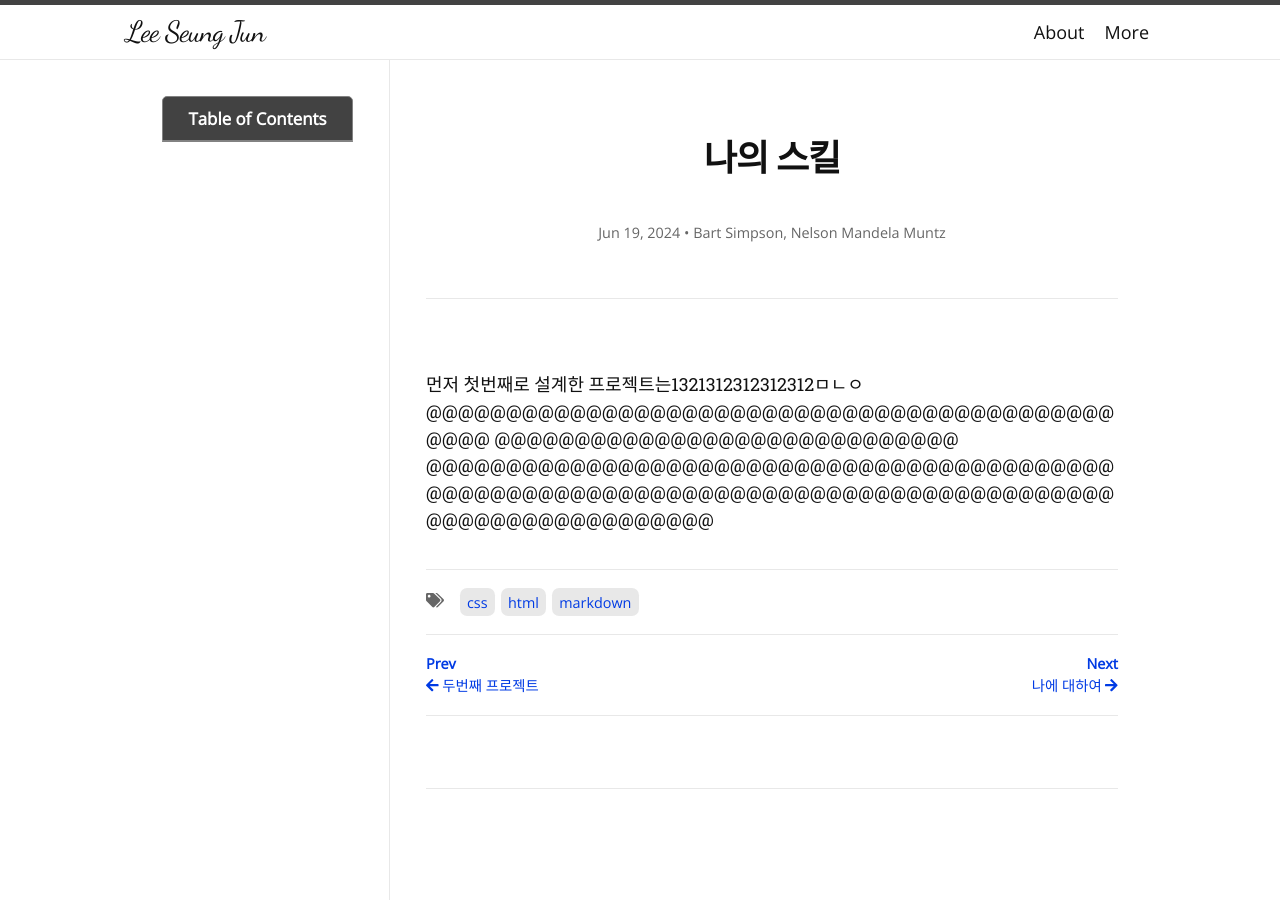
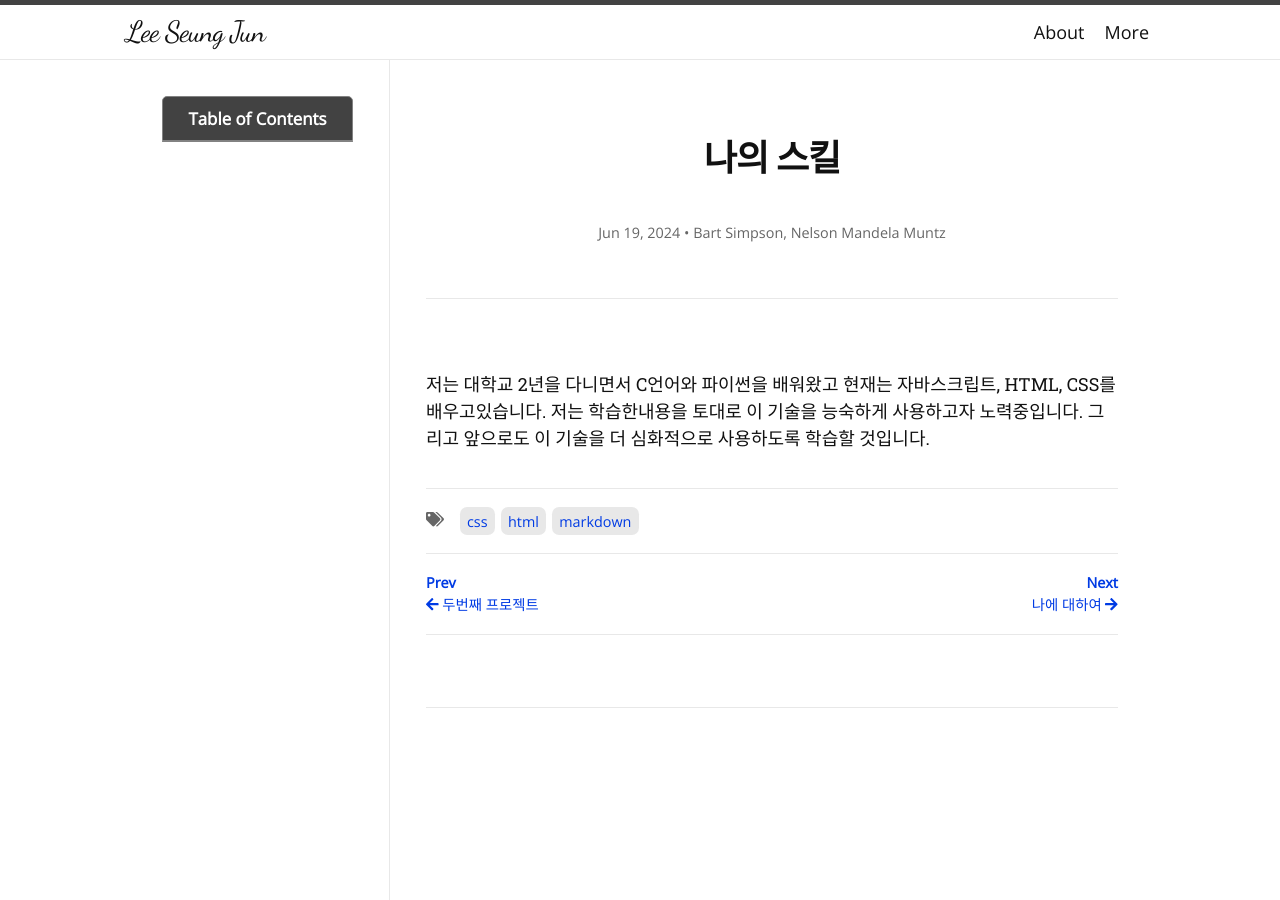
Before and after one commit to MooTo2002/MooTo2002.github.io, a Jekyll site: the page built from _posts/2024-06-19-나의 스킬.md, in a window 1280 px wide. Built offline with Jekyll 4.4.1, drawn with Linux system fonts in a browser that asks for light colours; nearby versions of some CDN libraries; some web fonts are replaced.

Commit message:
Update 2024-06-19-나의 스킬.md

```diff
--- a/_posts/2024-06-19-나의 스킬.md
+++ b/_posts/2024-06-19-나의 스킬.md
@@ -6,6 +6,4 @@ author:
   - Bart Simpson
   - Nelson Mandela Muntz
 ---
- 먼저 첫번째로 설계한 프로젝트는1321312312312312ㅁㄴㅇ@@@@@@@@@@@@@@@@@@@@@@@@@@@@@@@@@@@@@@@@@@@@@@@
- @@@@@@@@@@@@@@@@@@@@@@@@@@@@@
-@@@@@@@@@@@@@@@@@@@@@@@@@@@@@@@@@@@@@@@@@@@@@@@@@@@@@@@@@@@@@@@@@@@@@@@@@@@@@@@@@@@@@@@@@@@@@@@@@@@@@@@@
+ 저는 대학교 2년을 다니면서 C언어와 파이썬을 배워왔고 현재는 자바스크립트, HTML, CSS를 배우고있습니다. 저는 학습한내용을 토대로 이 기술을 능숙하게 사용하고자 노력중입니다. 그리고 앞으로도 이 기술을 더 심화적으로 사용하도록 학습할 것입니다.
```
